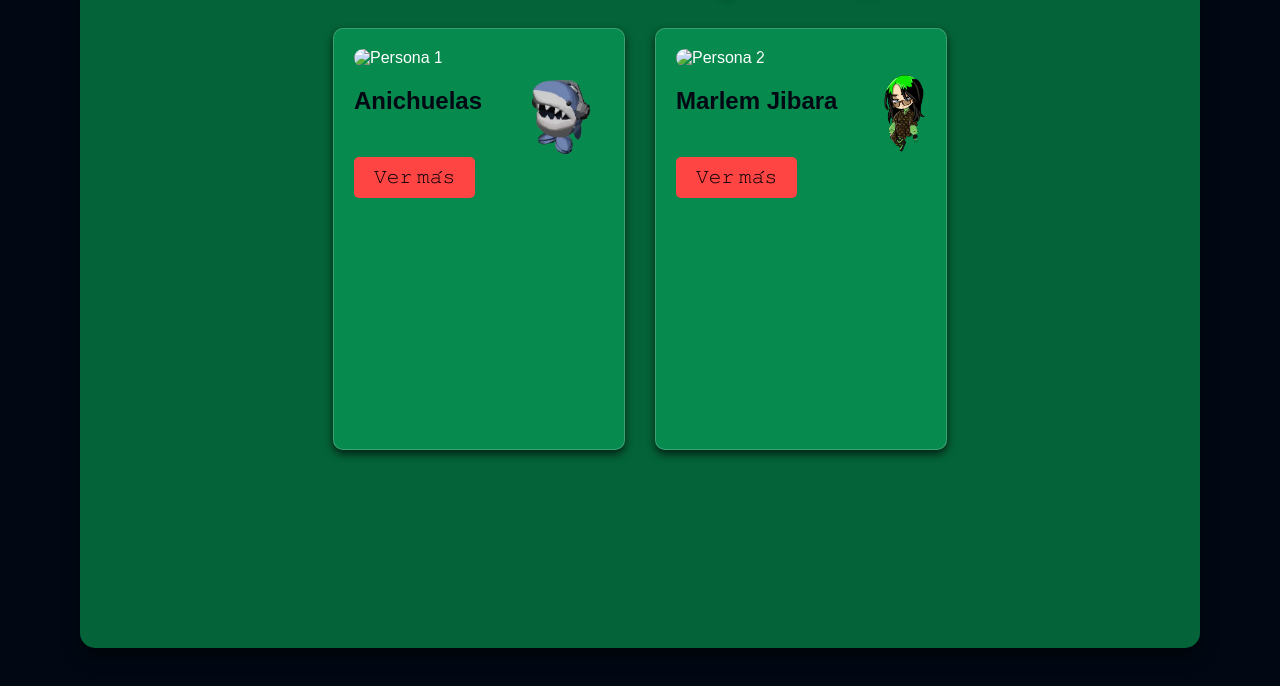
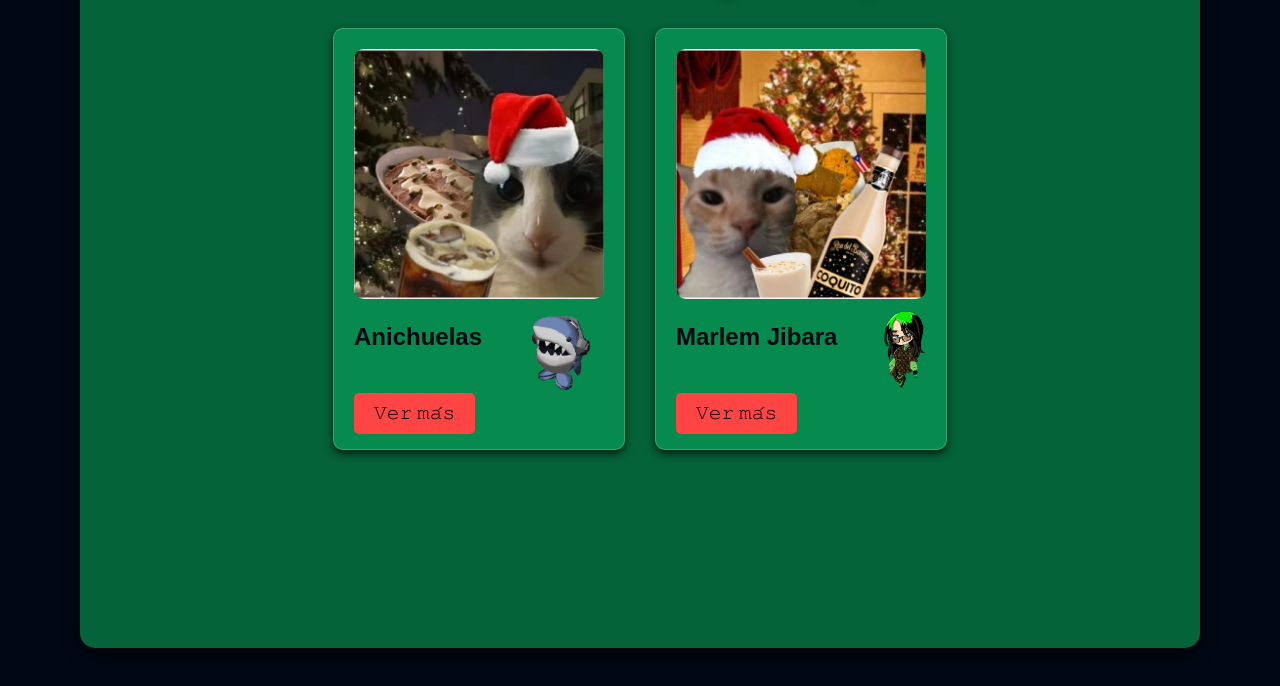
Before and after one commit to IsZeera/Regalo-Navidad, a plain HTML site: page index.html in a window 1280 px wide. Shown: the part 80-766 px from the top of the page. Drawn offline with Linux system fonts and the light colour scheme; the site is published under a folder, as on GitHub Pages, so addresses that start at the root find nothing.

Commit message:
Update index.html

```diff
--- a/index.html
+++ b/index.html
@@ -14,7 +14,7 @@
         </header>
         <div class="profiles">
             <div class="profile">
-                <img src="/Ani/gato.jpeg" alt="Persona 1" class="profile-img">
+                <img src="Ani/gato.jpeg" alt="Persona 1" class="profile-img">
                 <div class="perfilani">
                     <h2>Anichuelas</h2>
                     <img class="tiburoon" src="Ani/tiburon.png">
@@ -23,7 +23,7 @@
             </div>
 
             <div class="profile">
-                <img src="/Mari/gato.jpeg" alt="Persona 2" class="profile-img">
+                <img src="Mari/gato.jpeg" alt="Persona 2" class="profile-img">
                 <div class="perfilmarlem">
                     <h2>Marlem Jibara</h2>
                     <img class="billie" src="Mari/aaaaaaaaaaaaaaaaaaaaawdawddwdddddddddddddddd.png">
```
